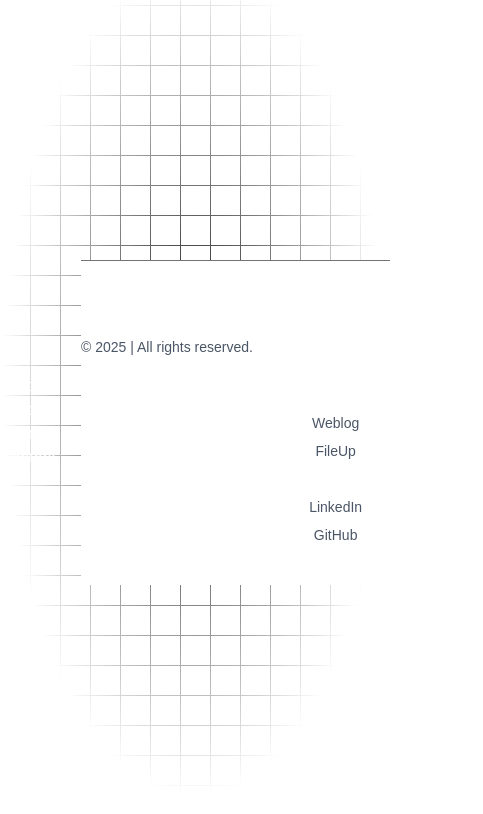
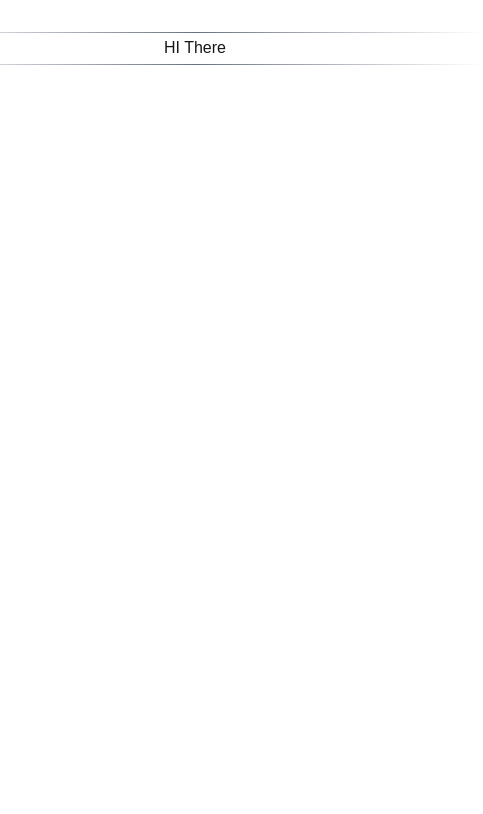
Before and after one commit to RealSinaSnp/sinasnp-com, a Next.js app: page /test in a window 390 px wide. Shown: the top 814 px of the page, 483 px wide, since content can reach past the window. Built offline with nearby package versions, Linux system fonts and the light colour scheme.

Commit message:
StickyHeader redesign

```diff
--- a/app/globals.css
+++ b/app/globals.css
@@ -338,7 +338,7 @@ body {
 
 .grid-lines {
   position: absolute; /* Make it a background layer */
-  top: -5vh;
+  top: -6.5vh;
   left: 0;
   width: 100%;
   height: 100%;
@@ -363,3 +363,10 @@ body {
   mask-repeat: no-repeat;
   -webkit-mask-repeat: no-repeat;
 }
+
+.mask-fade {
+  mask-image: linear-gradient(to right, transparent, white 10%, white 90%, transparent);
+  -webkit-mask-image: linear-gradient(to right, transparent, white 10%, white 90%, transparent);
+  mask-repeat: no-repeat;
+  -webkit-mask-repeat: no-repeat;
+}
--- a/app/test/page.tsx
+++ b/app/test/page.tsx
@@ -1,17 +1,21 @@
-import Footer from "@/components/FooterMain";
 import React from "react";
 
-const HeroSection = () => {
+const FadingLines = () => {
   return (
-    <div className="flex h-[100vh] items-center justify-center overflow-hidden align-center">
-      <div className=" grid-lines"></div>
-      <div className="text-white">
-        <h1>Hero Section</h1>
-        <p>Some Content</p>
+    <div className="relative w-full h-16 flex items-center justify-center">
+      {/* Top Line */}
+      <div className="absolute w-xl h-[1px] bg-gradient-to-r from-transparent via-gray-500 to-transparent"></div>
+
+      <div className="translate-y-4 z-12">
+        <h1>HI There</h1>
       </div>
-        <Footer />
+
+      {/* Glass Effect Container */}
+      <div className="absolute w-xl h-7  backdrop-blur-md rounded-md translate-y-4 z-11"></div>
+      {/* Bottom Line */}
+      <div className="absolute w-xl h-[1px] bg-gradient-to-r from-transparent via-gray-500 to-transparent translate-y-8"></div>
     </div>
   );
 };
 
-export default HeroSection;
+export default FadingLines;
--- a/components/HeaderSticky.tsx
+++ b/components/HeaderSticky.tsx
@@ -1,5 +1,5 @@
 // components/HeaderSticky.tsx
-import { Moon, Sun, Newspaper } from "lucide-react";
+import { Moon, Sun, Newspaper, Download } from "lucide-react";
 import { FontAwesomeIcon } from "@fortawesome/react-fontawesome";
 import { faGithub, faXTwitter, faLinkedin } from "@fortawesome/free-brands-svg-icons";
 import { useTheme } from "next-themes";
@@ -14,20 +14,27 @@ export default function HeaderSticky() {
 
   return (
     <div className={`fixed top-2 left-0 w-full px-8 z-50 flex justify-center animate-slideDown`}>
-      <div className={`h-14 border-0 rounded-xs px-4 py-2 flex items-center justify-between ${isDark ? "bg-animated-gradient-dark" : "bg-animated-gradient"} bg-opacity-25 transition-all max-w-md w-full`}>
+      {/* Top Line */}
+      <div className="absolute w-xl h-[1px] bg-gradient-to-r from-transparent via-gray-500 to-transparent  z-12"></div>
+      {/* Glass Effect Container */}
+      <div className="absolute w-xl h-[55px] backdrop-blur-md md:backdrop-blur-xs translate-y-[1px] z-11 mask-fade"></div>
 
-        <div className="flex items-center gap-3">
-          <Image src="/img/title_black.png" width={300} height={300} alt="Profile" className={`w-8 h-8 opacity-70 rounded-full transition`} />
-          <span className={`font-semibold text-lg ${isDark ? "text-white" : "text-[#000]"} transition`}>
-            Sina </span>
-          <span className={` ml-[-7] hidden md:inline font-semibold text-lg ${isDark ? "text-white" : "text-[#000]"} transition`}>Sasanpour</span>
-        </div>
+      <div className={`h-14 border-0 rounded-xs px-4 py-2 flex items-center justify-between ${isDark ? "" : ""} bg-opacity-25 transition-all max-w-md w-full z-12`}>
+
+
+        <a href="/docs/CV_EN_dark.pdf" download className={`flex items-center gap-2`} >
+          <Download className={`${isDark ? "text-teal-100 group-hover:text-white" : "text-[#17313c] group-hover:text-black"} transition`}/>
+          <span
+            className={`font-semibold text-md ${isDark? "text-teal-100 group-hover:text-white": "text-[#17313c] group-hover:text-black"} transition`}>
+            Download CV
+          </span>
+        </a>
 
         <div className="flex items-center gap-3">
           <Link href="/blog" rel="noopener noreferrer" aria-label="Blog" className={`flex items-center ${isDark ? "text-teal-100 hover:text-white" : "text-[#17313c] hover:text-black"} transition`}>
             <Newspaper className="w-6 h-6" />
           </Link>
-          <div className="h-6 w-[1px] bg-gray-400 opacity-50" />
+          <div className={`h-7 w-[1px] ${isDark ? "bg-gray-400" : "bg-gray-400"} opacity-50`} />
           <a href="https://github.com/RealSinaSnp" target="_blank" rel="noopener noreferrer" aria-label="GitHub Profile">
             <FontAwesomeIcon icon={faGithub} className={`flex items-center ${isDark ? "text-teal-100 hover:text-white" : "text-[#17313c] hover:text-black"} transition`}/>
           </a>
@@ -37,13 +44,16 @@ export default function HeaderSticky() {
           <a href="https://x.com/RealSinaSNP" target="_blank" rel="noopener noreferrer" aria-label="X/Twitter Profile">
             <FontAwesomeIcon icon={faXTwitter} className={`flex items-center ${isDark ? "text-teal-100 hover:text-white" : "text-[#17313c] hover:text-black"} transition`}/>
           </a>
-          <div className="h-6 w-[1px] bg-gray-400 opacity-50" />
+          <div className={`h-7 w-[1px] ${isDark ? "bg-gray-400" : "bg-gray-400"} opacity-50`} />
 
           <button onClick={toggleDark} className="text-white hover:cursor-pointer">
             {isDark ? <Sun /> : <Moon className="text-black"/>}
           </button>
         </div>
       </div>
+
+      {/* Bottom Line */}
+      <div className="absolute w-xl h-[1px] bg-gradient-to-r from-transparent via-gray-500 to-transparent translate-y-14"></div>
     </div>
   );
 }
```
